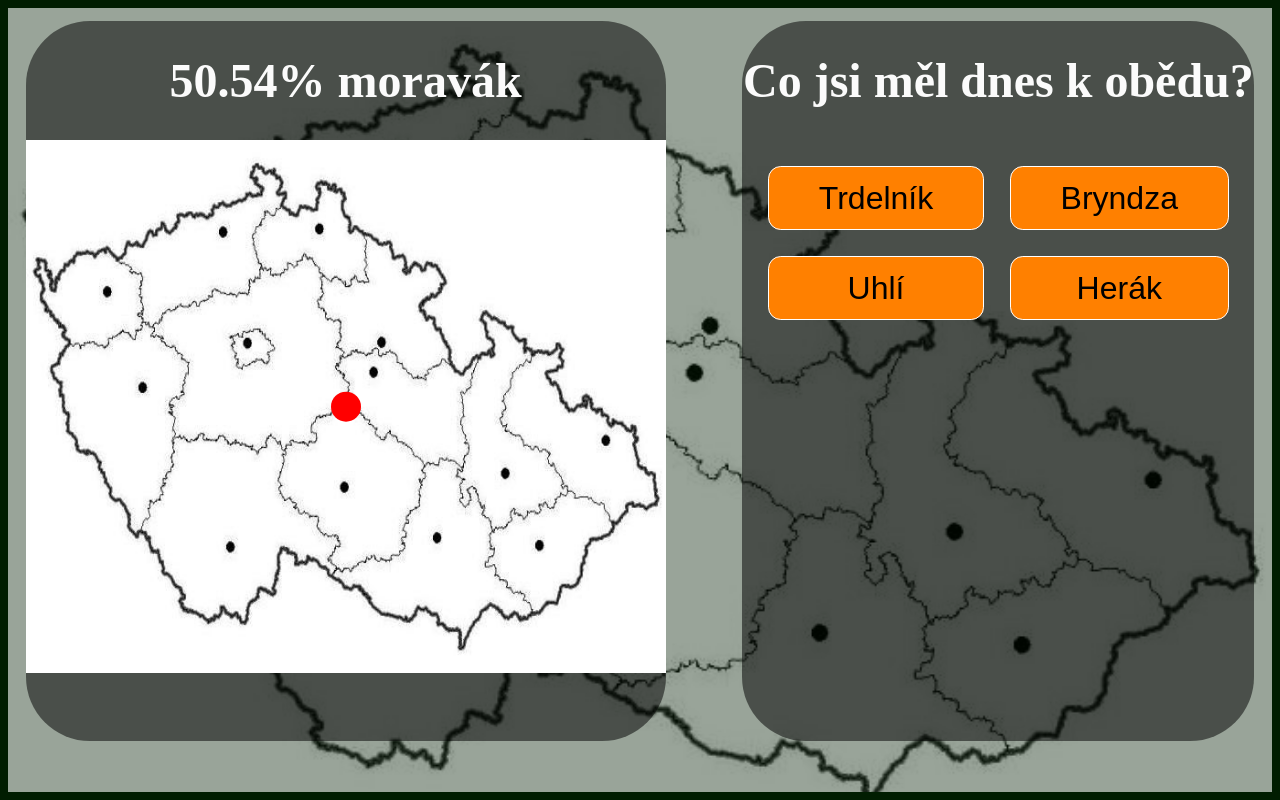
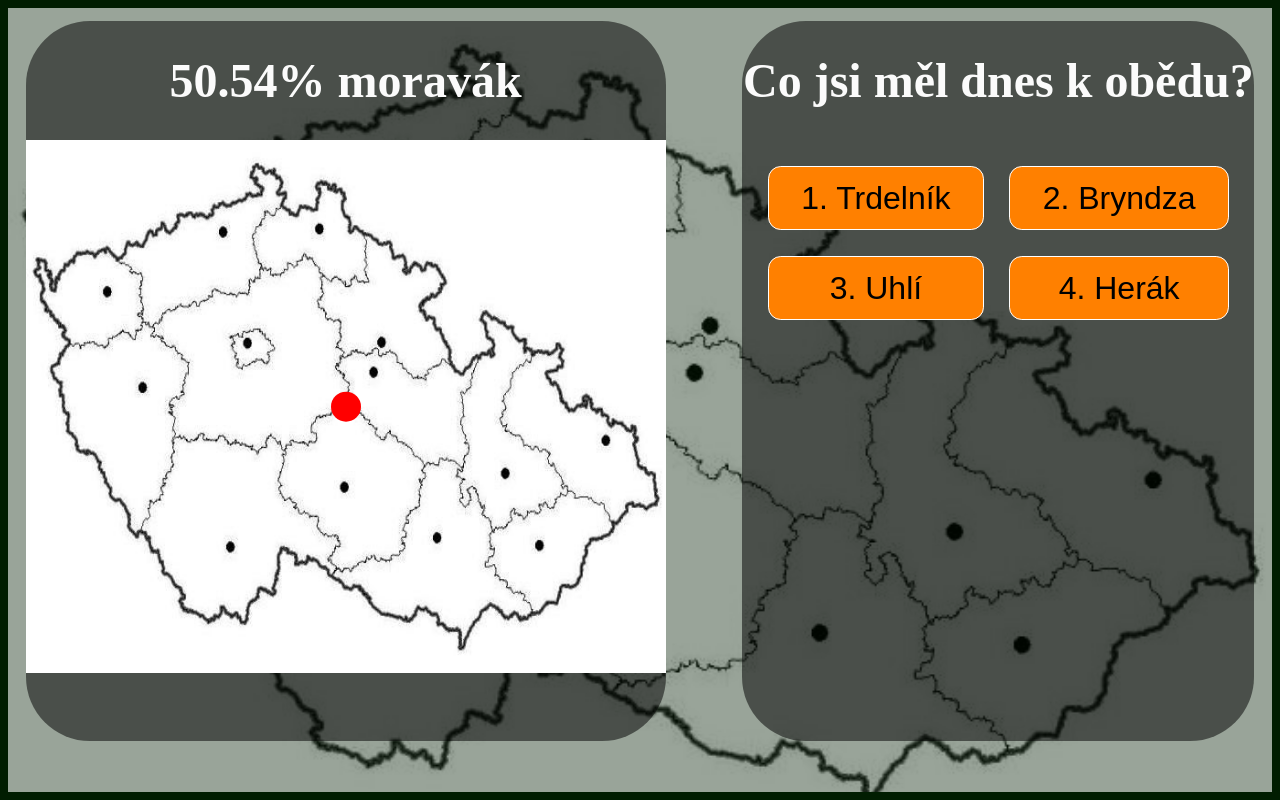
Before and after one commit to divear/morava-test, a Next.js app: page /test in a window 1280 px wide. Built offline with nearby package versions, Linux system fonts and the light colour scheme.

Commit message:
fix size

```diff
--- a/pages/test.tsx
+++ b/pages/test.tsx
@@ -56,6 +56,7 @@ function test() {
 		setAnswer(questions.questions[level].a);
 	}, [level]);
 
+	const rn = [0, 1, 2, 3];
 	return (
 		<div>
 			<div className="mapa">
@@ -66,16 +67,16 @@ function test() {
 				<h1>{question}</h1>
 				<div className="answers">
 					<button onClick={() => setLevel(level + 1)}>
-						{answer[0]}
+						{"1. " + answer[rn[0]]}
 					</button>
 					<button onClick={() => setLevel(level + 1)}>
-						{answer[1]}
+						{"2. " + answer[rn[1]]}
 					</button>
 					<button onClick={() => setLevel(level + 1)}>
-						{answer[2]}
+						{"3. " + answer[rn[2]]}
 					</button>
 					<button onClick={() => setLevel(level + 1)}>
-						{answer[3]}
+						{"4. " + answer[rn[3]]}
 					</button>
 				</div>
 			</div>
--- a/styles/globals.css
+++ b/styles/globals.css
@@ -49,7 +49,7 @@ button:hover {
 
 .introButt {
 	text-align: center;
-	font-size: 6rem;
+	font-size: 6rem !important;
 	border-radius: 1vw;
 	position: fixed;
 	left: 50%;
```
